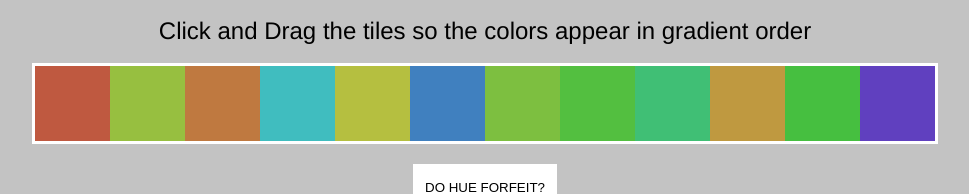
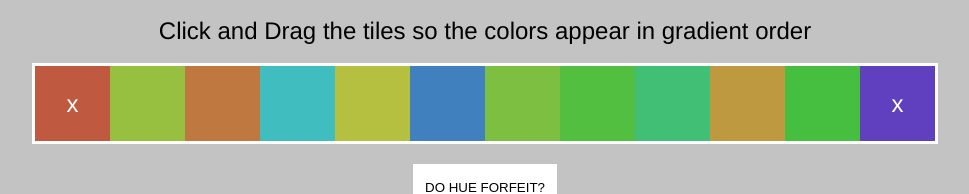
Before and after one commit to echos-echo/i-see-hue, a React (Create React App) app: page / in a window 1280 px wide. Both pictures are taken after a click on the button "UNMIX YOUR HUES". Shown: the part 313-507 px from the top of the page, without its empty margins (155-1124 px from the left). Built offline with nearby package versions, Linux system fonts and the light colour scheme; the HTML template or start-up script is replaced by a standard one.

Commit message:
feature, SingleTile: first and last tiles shake onMouseDown to indicate they cannot be dragged or moved

```diff
--- a/src/components/GameRow.js
+++ b/src/components/GameRow.js
@@ -78,18 +78,18 @@ function GameRow() {
                     // it allows styling, reference to html, and draggable specific id-ing, amongst others
                     <div {...provided.droppableProps} ref = {provided.innerRef} id='game-row'>
                         {/* first SingleTile: the firstColor in the row (does not drag or drop) */}
-                        <SingleTile color={firstColor}/>
+                        <SingleTile color={firstColor} text='x'/>
                         {colors.filter(color => color !== firstColor && color !== lastColor).map((color, index) =>
                         <Draggable key={color.toString()} draggableId={color.toString()} isDragDisabled={complete} index={index}>
                             {provided => (
-                                <SingleTile id={color} innerRef={provided.innerRef} provided={provided} color={color}/>
+                                <SingleTile innerRef={provided.innerRef} provided={provided} color={color} text=''/>
                             )}
                         </Draggable>)}
                         {/* provided.placeholder creates a placeholder source element wherever you hover over
                         so there are no strange effects and it smoothly drags over other Draggable elements */}
                         {provided.placeholder}
                         {/* last SingleTile: the lastColor in the row (does not drag or drop) */}
-                        <SingleTile color={lastColor}/>
+                        <SingleTile color={lastColor} text='x'/>
                     </div>
                 )}
             </Droppable>
--- a/src/components/SingleTile.js
+++ b/src/components/SingleTile.js
@@ -11,12 +11,22 @@ function SingleTile(props) {
             backgroundColor: `hsl(${props.color}, 50%, 50%)`,
             ...props.provided.draggableProps.style
         }}) : {};
+    function handleTileShaking(e) {
+        e.target.classList.add('shake');
+        setTimeout(() => {
+            e.target.classList.remove('shake');
+        }, 1000)
+    }
+
     return (
                 <div
                 className="tile"
                 style={{backgroundColor: `hsl(${props.color}, 50%, 50%)`}}
                 {...miscProps}
-                ref={props.innerRef}>
+                ref={props.innerRef}
+                onMouseDown={(event) => props.text === 'x' ? handleTileShaking(event) : null}
+                >
+                    <h2>{props.text}</h2>
                 </div>
             )
 }
--- a/src/index.css
+++ b/src/index.css
@@ -37,8 +37,25 @@ h1, h2, h3, button {
 
 /* an individual color tile div; its color is decided upon creation */
 .tile {
+  display: flex;
+  align-items: center;
+  justify-content: center;
+  color: white;
   width: 75px;
   height: 75px;
+}
+
+@keyframes shaker {
+	0% { transform: translate(3px, 0); }
+	50% { transform: translate(-3px, 0); }
+	100% { transform: translate(3px, 0); }
+}
+
+.shake {
+	animation-name: shaker;
+	animation-duration: 0.12s;
+	transform-origin:50% 50%;
+	animation-timing-function: linear;
 }
 
 /* a 'splash' screen when user first lands on this page: will disappear */
```
